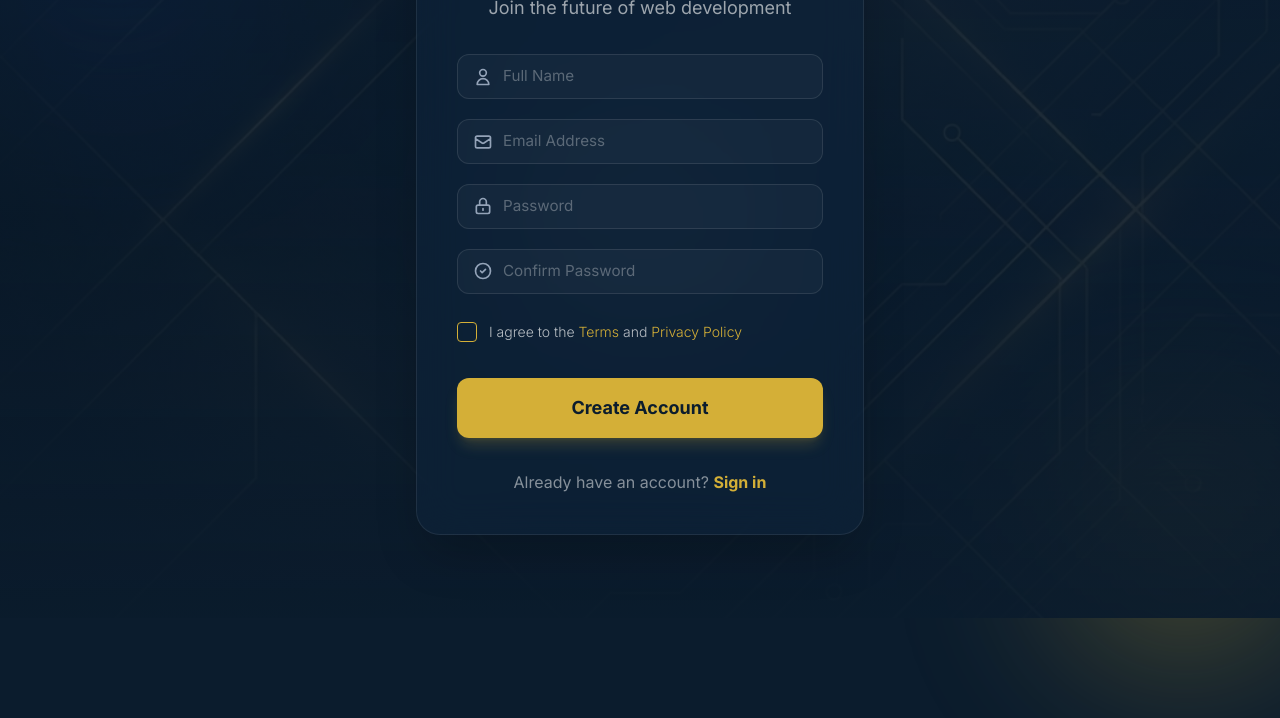
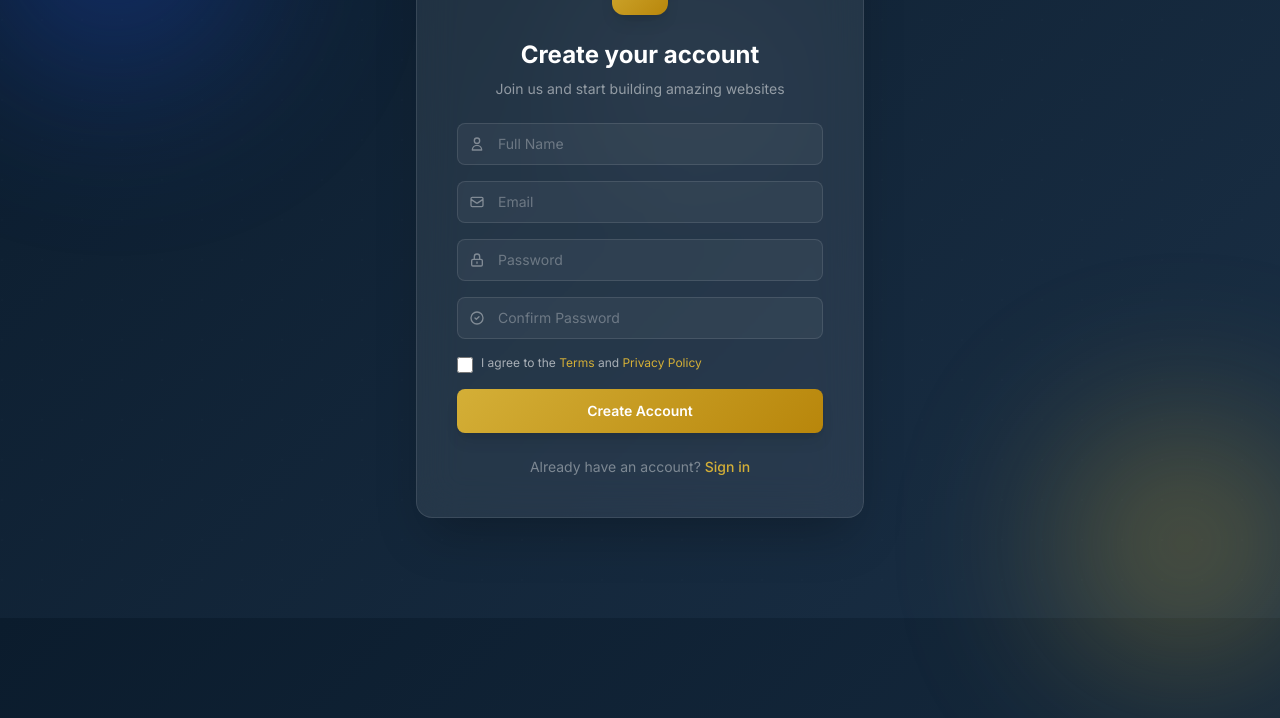
Before and after one commit to 7moody44/webory-frontend, a plain HTML site: page signup.html in a window 1280 px wide. Shown: the part 182-900 px from the top of the page. Drawn offline with nearby package versions, Linux system fonts and the light colour scheme.

Commit message:
updated ui for login and sign up

```diff
--- a/css/custom.css
+++ b/css/custom.css
@@ -43,7 +43,8 @@
 }
 
 .text-\[\#1D4ED8\] {
-    color: #1D4ED8 !important; /* Standard Tailwind Blue override if needed */
+    color: #1D4ED8 !important;
+    /* Standard Tailwind Blue override if needed */
 }
 
 /* =========================================
@@ -91,7 +92,8 @@
 }
 
 .orb-3 {
-    width: 150px; /* Default for Login */
+    width: 150px;
+    /* Default for Login */
     height: 150px;
     background: #ffffff;
     opacity: 0.1;
@@ -111,18 +113,41 @@ body.signup-page .orb-3 {
 }
 
 @keyframes float {
-    0%, 100% { transform: translate(0, 0); }
-    50% { transform: translate(30px, 50px); }
+
+    0%,
+    100% {
+        transform: translate(0, 0);
+    }
+
+    50% {
+        transform: translate(30px, 50px);
+    }
 }
 
 @keyframes pulse-move {
-    0% { transform: translate(0, 0) scale(1); opacity: 0.05; }
-    100% { transform: translate(-50px, 50px) scale(1.5); opacity: 0.15; }
+    0% {
+        transform: translate(0, 0) scale(1);
+        opacity: 0.05;
+    }
+
+    100% {
+        transform: translate(-50px, 50px) scale(1.5);
+        opacity: 0.15;
+    }
 }
 
 @keyframes pulse {
-    0%, 100% { transform: translate(-50%, -50%) scale(1); opacity: 0.1; }
-    50% { transform: translate(-50%, -50%) scale(1.2); opacity: 0.2; }
+
+    0%,
+    100% {
+        transform: translate(-50%, -50%) scale(1);
+        opacity: 0.1;
+    }
+
+    50% {
+        transform: translate(-50%, -50%) scale(1.2);
+        opacity: 0.2;
+    }
 }
 
 /* Glass Card */
@@ -171,13 +196,14 @@ body.signup-page .orb-3 {
     transition: color 0.3s ease;
 }
 
-.input-field:focus + .input-icon {
+.input-field:focus+.input-icon {
     color: #D4AF37;
 }
 
 /* Background Images for Auth Split Layout */
 .split-bg {
-    background-image: url('../public/auth-bg.png'); /* Adjusted path relative to css folder */
+    background-image: url('../public/auth-bg.png');
+    /* Adjusted path relative to css folder */
     background-size: cover;
     background-position: center;
 }
@@ -189,19 +215,24 @@ body.signup-page .orb-3 {
 }
 
 /* Custom Checkbox */
-.custom-checkbox input:checked + div {
+.custom-checkbox input:checked+div {
     background-color: #D4AF37;
     border-color: #D4AF37;
 }
 
-.custom-checkbox input:checked + div svg {
+.custom-checkbox input:checked+div svg {
     display: block;
 }
 
 /* Button Shimmer Effect */
 @keyframes shimmer {
-    0% { background-position: -200% 0; }
-    100% { background-position: 200% 0; }
+    0% {
+        background-position: -200% 0;
+    }
+
+    100% {
+        background-position: 200% 0;
+    }
 }
 
 .btn-shimmer {
@@ -214,6 +245,7 @@ body.signup-page .orb-3 {
 .animate-on-scroll {
     animation-play-state: paused !important;
 }
+
 .animate-on-scroll.animate {
     animation-play-state: running !important;
 }
@@ -222,13 +254,29 @@ body.signup-page .orb-3 {
 .custom-scrollbar::-webkit-scrollbar {
     width: 6px;
 }
+
 .custom-scrollbar::-webkit-scrollbar-track {
-    background: rgba(255,255,255,0.05);
+    background: rgba(255, 255, 255, 0.05);
 }
+
 .custom-scrollbar::-webkit-scrollbar-thumb {
-    background: rgba(255,255,255,0.2);
+    background: rgba(255, 255, 255, 0.2);
     border-radius: 10px;
 }
+
 .custom-scrollbar::-webkit-scrollbar-thumb:hover {
     background: rgba(212, 175, 55, 0.5);
 }
+
+/* Glass Card for Dashboard */
+.glass-card {
+    background: rgba(15, 42, 68, 0.3);
+    backdrop-filter: blur(20px);
+    border: 1px solid rgba(255, 255, 255, 0.08);
+}
+
+/* Improved Input Spacing */
+.input-group+.input-group {
+    margin-top: 1.25rem;
+    /* 20px gap between inputs */
+}
--- a/signup.html
+++ b/signup.html
@@ -13,98 +13,120 @@
     <link rel="stylesheet" href="css/custom.css">
 </head>
 
-<body class="min-h-screen relative overflow-hidden signup-page" style="background: #0B1C2D;">
+<body class="min-h-screen relative overflow-hidden"
+    style="background: linear-gradient(135deg, #0B1C2D 0%, #1a2f45 100%);">
 
     <!-- Animated Background Orbs -->
     <div class="orb orb-1" id="orb1"></div>
     <div class="orb orb-2" id="orb2"></div>
     <div class="orb orb-3" id="orb3"></div>
 
-    <!-- Full Background Image -->
-    <div class="fixed inset-0 z-0">
-        <img src="public/auth-bg.png" alt="" class="w-full h-full object-cover opacity-30">
-        <div class="absolute inset-0 bg-gradient-to-b from-[#0B1C2D]/80 via-[#0B1C2D]/60 to-[#0B1C2D]/90"></div>
+    <!-- Subtle Background Pattern -->
+    <div class="fixed inset-0 z-0 opacity-20"
+        style="background-image: radial-gradient(circle at 2px 2px, rgba(255,255,255,0.05) 1px, transparent 0); background-size: 40px 40px;">
     </div>
 
-    <!-- Top Left Logo (Bigger & Better Position) -->
+    <!-- Top Left Logo -->
     <a href="/"
-        class="absolute top-10 left-10 z-50 text-5xl font-bold tracking-tight hover:opacity-90 transition-opacity">
+        class="absolute top-8 left-8 z-50 text-4xl font-bold tracking-tight hover:opacity-90 transition-opacity">
         <span class="text-white">We</span><span class="text-[#000080]">bor</span><span class="text-[#D4AF37]">y</span>
     </a>
 
-    <!-- Centered Signup Card -->
+    <!-- Centered Compact Signup Card -->
     <div class="relative z-10 flex items-center justify-center min-h-screen px-6 py-12">
-        <div class="w-full max-w-md glass-panel rounded-3xl p-10 shadow-2xl animate-[fadeInUp_0.8s_ease-out_forwards]">
+        <div class="w-full max-w-md rounded-2xl p-8 sm:p-10 shadow-2xl animate-[fadeInUp_0.7s_ease-out_both]"
+            style="background: rgba(255, 255, 255, 0.08); backdrop-filter: blur(20px); border: 1px solid rgba(255, 255, 255, 0.1);">
 
-            <div class="mb-8 text-center">
-                <h2 class="text-4xl font-bold text-white mb-3">Create Account</h2>
-                <p class="text-white/60 text-lg">Join the future of web development</p>
+            <!-- Icon -->
+            <div class="flex justify-center mb-6">
+                <div
+                    class="w-14 h-14 rounded-xl bg-gradient-to-br from-[#D4AF37] to-[#B8860B] flex items-center justify-center shadow-lg">
+                    <svg class="w-7 h-7 text-white" fill="none" stroke="currentColor" viewBox="0 0 24 24">
+                        <path stroke-linecap="round" stroke-linejoin="round" stroke-width="2"
+                            d="M18 9v3m0 0v3m0-3h3m-3 0h-3m-2-5a4 4 0 11-8 0 4 4 0 018 0zM3 20a6 6 0 0112 0v1H3v-1z">
+                        </path>
+                    </svg>
+                </div>
             </div>
 
-            <form action="#signup" id="signupForm" class="flex flex-col gap-5">
-                <div class="input-group">
-                    <input type="text" name="name" id="name" required placeholder="Full Name"
-                        class="input-field placeholder-white/30">
-                    <svg class="w-5 h-5 input-icon" fill="none" stroke="currentColor" viewBox="0 0 24 24">
+            <div class="mb-6 text-center">
+                <h2 class="text-2xl font-bold text-white mb-2">Create your account</h2>
+                <p class="text-white/50 text-sm">Join us and start building amazing websites</p>
+            </div>
+
+            <form action="#signup" id="signupForm" class="space-y-4">
+                <!-- Compact Name Input -->
+                <div class="relative">
+                    <div class="absolute left-3 top-1/2 -translate-y-1/2 pointer-events-none">
+                        <svg class="w-4 h-4 text-white/40" fill="none" stroke="currentColor" viewBox="0 0 24 24">
                             <path stroke-linecap="round" stroke-linejoin="round" stroke-width="2"
                                 d="M16 7a4 4 0 11-8 0 4 4 0 018 0zM12 14a7 7 0 00-7 7h14a7 7 0 00-7-7z"></path>
                         </svg>
                     </div>
+                    <input type="text" name="name" id="name" required placeholder="Full Name"
+                        class="w-full bg-white/5 border border-white/10 rounded-lg pl-10 pr-4 py-2.5 text-white text-sm placeholder-white/30 focus:bg-white/10 focus:border-[#D4AF37] focus:outline-none transition-all">
+                </div>
 
-                <div class="input-group">
-                    <input type="email" name="email" id="email" required placeholder="Email Address"
-                        class="input-field placeholder-white/30">
-                    <svg class="w-5 h-5 input-icon" fill="none" stroke="currentColor" viewBox="0 0 24 24">
+                <!-- Compact Email Input -->
+                <div class="relative">
+                    <div class="absolute left-3 top-1/2 -translate-y-1/2 pointer-events-none">
+                        <svg class="w-4 h-4 text-white/40" fill="none" stroke="currentColor" viewBox="0 0 24 24">
                             <path stroke-linecap="round" stroke-linejoin="round" stroke-width="2"
                                 d="M3 8l7.89 5.26a2 2 0 002.22 0L21 8M5 19h14a2 2 0 002-2V7a2 2 0 00-2-2H5a2 2 0 00-2 2v10a2 2 0 002 2z">
                             </path>
                         </svg>
                     </div>
+                    <input type="email" name="email" id="email" required placeholder="Email"
+                        class="w-full bg-white/5 border border-white/10 rounded-lg pl-10 pr-4 py-2.5 text-white text-sm placeholder-white/30 focus:bg-white/10 focus:border-[#D4AF37] focus:outline-none transition-all">
+                </div>
 
-                <div class="input-group">
-                    <input type="password" name="password" id="password" required placeholder="Password"
-                        class="input-field placeholder-white/30">
-                    <svg class="w-5 h-5 input-icon" fill="none" stroke="currentColor" viewBox="0 0 24 24">
+                <!-- Compact Password Input -->
+                <div class="relative">
+                    <div class="absolute left-3 top-1/2 -translate-y-1/2 pointer-events-none">
+                        <svg class="w-4 h-4 text-white/40" fill="none" stroke="currentColor" viewBox="0 0 24 24">
                             <path stroke-linecap="round" stroke-linejoin="round" stroke-width="2"
                                 d="M12 15v2m-6 4h12a2 2 0 002-2v-6a2 2 0 00-2-2H6a2 2 0 00-2 2v6a2 2 0 002 2zm10-10V7a4 4 0 00-8 0v4h8z">
                             </path>
                         </svg>
                     </div>
+                    <input type="password" name="password" id="password" required placeholder="Password"
+                        class="w-full bg-white/5 border border-white/10 rounded-lg pl-10 pr-4 py-2.5 text-white text-sm placeholder-white/30 focus:bg-white/10 focus:border-[#D4AF37] focus:outline-none transition-all">
+                </div>
 
-                <div class="input-group">
-                    <input type="password" name="confirm-password" id="confirm-password" required
-                        placeholder="Confirm Password" class="input-field placeholder-white/30">
-                    <svg class="w-5 h-5 input-icon" fill="none" stroke="currentColor" viewBox="0 0 24 24">
+                <!-- Compact Confirm Password Input -->
+                <div class="relative">
+                    <div class="absolute left-3 top-1/2 -translate-y-1/2 pointer-events-none">
+                        <svg class="w-4 h-4 text-white/40" fill="none" stroke="currentColor" viewBox="0 0 24 24">
                             <path stroke-linecap="round" stroke-linejoin="round" stroke-width="2"
                                 d="M9 12l2 2 4-4m6 2a9 9 0 11-18 0 9 9 0 0118 0z"></path>
                         </svg>
                     </div>
-
-                <div class="flex items-start mt-2">
-                    <label class="flex items-center cursor-pointer custom-checkbox relative">
-                        <input id="terms" name="terms" type="checkbox" required class="sr-only">
-                        <div
-                            class="w-5 h-5 border border-[#D4AF37] rounded flex items-center justify-center transition-all duration-200 hover:border-white">
-                            <svg class="w-3.5 h-3.5 text-[#0B1C2D] hidden fill-current pointer-events-none"
-                                viewBox="0 0 20 20">
-                                <path d="M0 11l2-2 5 5L18 3l2 2L7 18z" />
-                            </svg>
-                        </div>
-                        <span class="ml-3 text-sm text-white/70 font-light select-none">I agree to the <a href="#"
-                                class="text-[#D4AF37] hover:underline">Terms</a> and <a href="#"
-                                class="text-[#D4AF37] hover:underline">Privacy Policy</a></span>
-                    </label>
+                    <input type="password" name="confirm-password" id="confirm-password" required
+                        placeholder="Confirm Password"
+                        class="w-full bg-white/5 border border-white/10 rounded-lg pl-10 pr-4 py-2.5 text-white text-sm placeholder-white/30 focus:bg-white/10 focus:border-[#D4AF37] focus:outline-none transition-all">
                 </div>
 
+                <!-- Compact Checkbox -->
+                <label class="flex items-start gap-2 cursor-pointer group">
+                    <input id="terms" name="terms" type="checkbox" required
+                        class="mt-0.5 w-4 h-4 rounded border-white/20 bg-white/5 checked:bg-[#D4AF37] checked:border-[#D4AF37] focus:ring-2 focus:ring-[#D4AF37]/20 transition-all">
+                    <span class="text-xs text-white/60 select-none">
+                        I agree to the <a href="#" class="text-[#D4AF37] hover:text-[#FCD34D]">Terms</a> and <a href="#"
+                            class="text-[#D4AF37] hover:text-[#FCD34D]">Privacy Policy</a>
+                    </span>
+                </label>
+
                 <button type="submit"
-                    class="w-full py-4 rounded-xl btn-shimmer text-[#0B1C2D] font-bold text-lg shadow-lg shadow-[#D4AF37]/20 hover:scale-[1.02] transition-transform duration-300 mt-4">
+                    class="w-full py-3 rounded-lg font-semibold text-sm text-white transition-all hover:scale-[1.02] active:scale-[0.98] shadow-lg"
+                    style="background: linear-gradient(135deg, #D4AF37 0%, #B8860B 100%);">
                     Create Account
                 </button>
             </form>
 
-            <div class="mt-8 text-center text-white/50">
+            <div class="mt-6 text-center text-sm text-white/40">
                 Already have an account?
-                <a href="login.html" class="font-bold text-[#D4AF37] hover:underline transition-all">Sign in</a>
+                <a href="login.html" class="text-[#D4AF37] hover:text-[#FCD34D] font-medium transition-colors">Sign
+                    in</a>
             </div>
         </div>
     </div>
```
Also changed, not shown: dashboard.html (+3 -2 lines), login.html (+48 -40 lines). Lines whose indentation alone changed are shown as unchanged.
